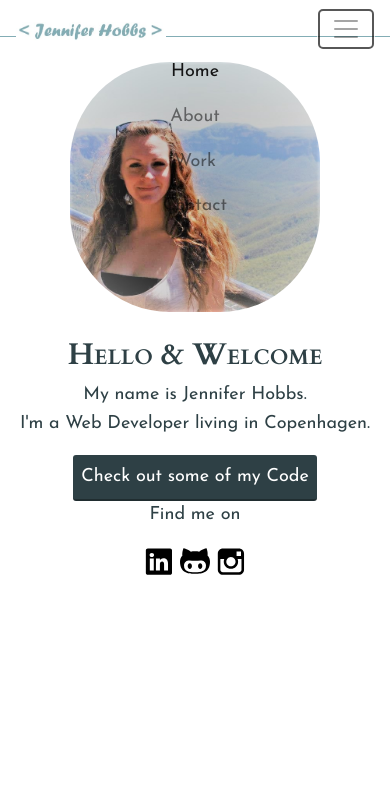
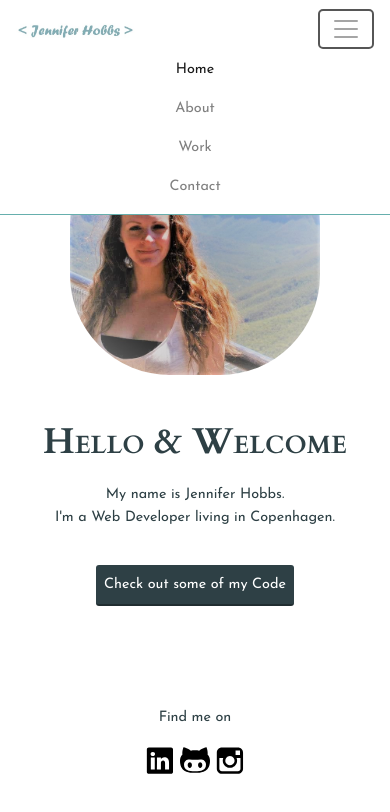
Before and after one commit to jjh204/portfolio-website, a plain HTML site: page index.html in a window 390 px wide. Both pictures are taken after a click on the button "Toggle navigation". Drawn offline with nearby package versions, Linux system fonts and the light colour scheme.

Commit message:
copied new styles from autoprefixer to production sheet

```diff
--- a/css/style.production.css
+++ b/css/style.production.css
@@ -1,10 +1,12 @@
-* {
-  -webkit-box-sizing: border-box;
-          box-sizing: border-box;
-}
+/*
+* Prefixed by https://autoprefixer.github.io
+* PostCSS: v7.0.29,
+* Autoprefixer: v9.7.6
+* Browsers: last 4 version
+*/
 
 body {
-  background-color: #ffffff;
+  background: #ffffff;
   color: #2e4045;
   font-family: 'Josefin Sans', sans-serif;
   font-weight: 400;
@@ -16,21 +18,12 @@ body {
 h1 {
   font-family: 'Cardo', serif;
   font-weight: 700;
-  font-size: 40px;
+  font-size: 36px;
   font-variant: small-caps;
 }
 
 a {
   color: #66afad;
-}
-
-.img_logo {
-  max-width: 200px;
-}
-
-.img_logo:hover,
-.img_logo:focus {
-  max-width: 210px;
 }
 
 a:visited {
@@ -46,39 +39,34 @@ a:active {
   color: #2e4045;
 }
 
-.page-header {
-  display: -webkit-box;
-  display: -ms-flexbox;
-  display: flex;
-  width: 100%;
-  padding: 1em;
-  border-bottom: 0.2px solid #83adb5;
+.bg-custom {
+  background-color: rgba(255, 255, 255, 1);
 }
 
-.page-header_item {
-  -webkit-box-flex: 0;
-      -ms-flex: 0 1 200px;
-          flex: 0 1 200px;
+.navbar{
+  border-bottom: 1px solid #66afad;
 }
 
-.page-header_item:last-child {
-  -webkit-box-flex: 1;
-      -ms-flex-positive: 1;
-          flex-grow: 1;
-  text-align: right;
+.img_logo {
+  max-width: 200px;
 }
 
-.navigation-list {
-  list-style-type: none;
+.img_logo:hover,
+.img_logo:focus {
+  opacity: 0.7;
 }
 
-.navigation-list li {
-  display: inline-block;
-  margin-left: 70px;
+.navbar-nav li {
+  color: #2e4045;
+  margin-right: 50px;
 }
 
-.navigation-list_item--active {
-  text-decoration: none;
+section#home-page {
+  margin-top: 180px;
+}
+
+section {
+  margin-top: 150px;
 }
 
 .profile {
@@ -91,6 +79,14 @@ a:active {
   width: 250px;
   margin-right: 3em;
   border-radius: 40%;
+}
+
+#hello-heading {
+  margin: 20px;
+}
+
+#my-code-button {
+  margin: 20px;
 }
 
 button {
@@ -133,6 +129,10 @@ button:focus,
 
 .skills-list {
   font-weight: 700;
+}
+
+svg {
+  margin: 0 auto;
 }
 
 @-webkit-keyframes bird1-move {
@@ -233,7 +233,7 @@ button:focus,
 
 #contact-form {
   max-width: 500px;
-  margin: 30px auto;
+  margin: 20px auto;
   padding: 10px;
   text-align: left;
 }
@@ -278,6 +278,7 @@ button:focus,
       -ms-flex-direction: column;
           flex-direction: column;
   text-align: center;
+  margin-top: 130px;
 }
 
 .page_footer a {
@@ -300,6 +301,14 @@ button:focus,
     grid-template-columns: 1fr;
   }
 
+  .navbar-nav li {
+    margin: 0 auto;
+  }
+
+  section#home-page {
+    margin-top: 100px;
+  }
+
   .profile {
     margin: 0 auto;
   }
@@ -309,36 +318,28 @@ button:focus,
     margin: 25px auto;
   }
 
+  .img_logo {
+    max-width: 120px;
+    max-height: 25px;
+    }
+
   svg {
-    max-width: 400px;
+    max-width: 300px;
   }
 
-  .img_logo {
-    max-width: 150px;
-    max-height: 30px;
-    }
+  body {
+    font-size: 0.9em;
+  }
 
-    .img_logo:hover,
-    .img_logo:focus {
-      max-width: 155px;
-      max-height: 32px;
-    }
-
-    .navigation-list li {
-      display: block;
-      margin: 10px;
-      font-size: 14px;
-    }
+  .page_footer {
+    margin-top: 80px;
+  }
 }
 
 @media all and (min-width: 580px) and (max-width: 800px) {
   .grid {
     -ms-grid-columns: 1fr 20px 1fr;
     grid-template-columns: 1fr 1fr;
-  }
-
-  .navigation-list li {
-    font-size: 16px;
   }
 }
 
@@ -352,12 +353,4 @@ button:focus,
     grid-column: auto / auto;
     grid-row: auto / auto;
   }
-
-  h1 {
-    font-size: 30px;
-  }
-
-  .navigation-list li {
-    margin-left: 20px;
-  }
 }
```
